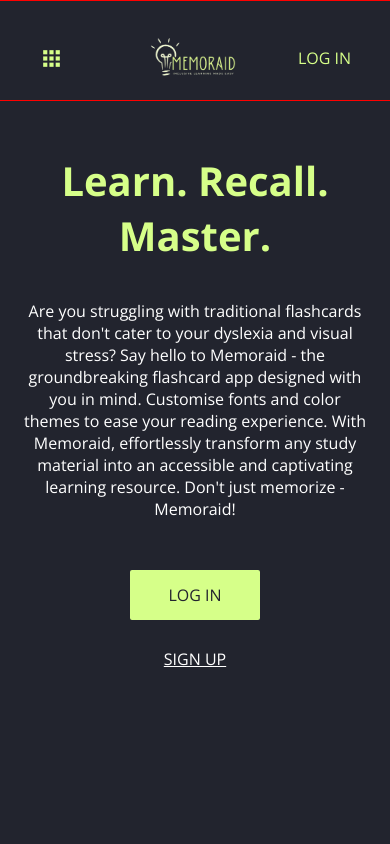
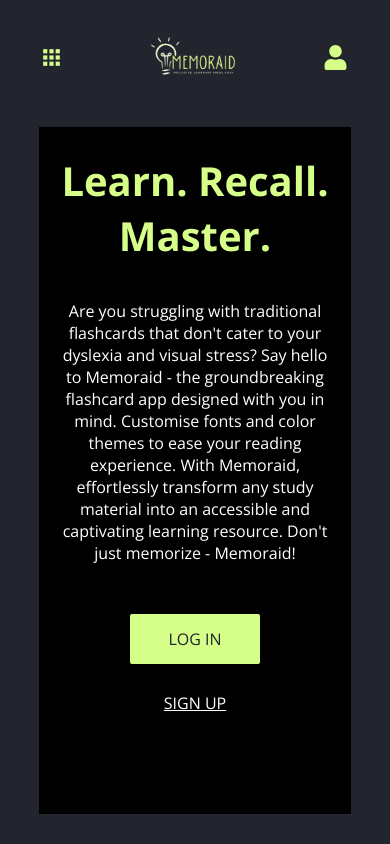
Before and after one commit to rkumari2/memoraid_client, a React (Vite) app: page / in a window 390 px wide. Built offline with nearby package versions, Linux system fonts and the light colour scheme.

Commit message:
navbar bug fixed

```diff
--- a/src/components/Navbar/index.jsx
+++ b/src/components/Navbar/index.jsx
@@ -3,6 +3,8 @@
 import { motion } from 'framer-motion'
 import { useAuth } from '../../authContext'
 import { IoMdClose } from "react-icons/io"
+import { IoLogOutSharp } from "react-icons/io5";
+import { FaUser } from "react-icons/fa";
 import { CgMenuGridR } from "react-icons/cg"
 import './style.css'
 
@@ -100,9 +102,9 @@
 
           <div id='login-btn-navbar'>
             {isLoggedIn ? (
-              <NavLink className='navlink' id='logout-link' onClick={handleLogout} > LOG OUT </NavLink>
+              <NavLink onClick={handleLogout} className='phone-menu-icon'> <IoLogOutSharp id='small-menu-icon'/> </NavLink>
             ) : (
-              <NavLink id='login-btn-text' to='/login'> LOG IN </NavLink>
+              <NavLink to='/login' className='phone-menu-icon'> <FaUser id='small-menu-icon'/> </NavLink>
             )}
           </div>
 
--- a/src/components/Navbar/style.css
+++ b/src/components/Navbar/style.css
@@ -97,7 +97,7 @@
 
     #navbar-cont {
         background-color: var(--bg);
-        border: 1px solid red;
+        /* border: 1px solid red; */
         padding-top: 15px;
         /* background-color: antiquewhite; */
         width: 100%;
--- a/src/pages/Home/style.css
+++ b/src/pages/Home/style.css
@@ -105,9 +105,10 @@
 
 @media only screen and (max-width: 450px) {
     .guest-home-page-cont {
-        /* background-color: black; */
+        background-color: black;
         padding-bottom: 100px;
         padding-top: 0px;
+        width: 80%;
     }
 
     .intro-paragraph {
@@ -120,8 +121,8 @@
     }
 
     .logged-in-home-page-cont {
-        /* background-color: black; */
-        width: 100%;
+        background-color: black;
+        width: 80%;
         height: 100%;
         display: flex;
         flex-direction: column;
@@ -131,8 +132,9 @@
         align-items: center;
         justify-content: start;
         /* margin-bottom: 500px; */
-        padding-left: 50px;
-        padding-right: 50px;
+        /* padding-left: 50px;
+        padding-right: 50px; */
+        text-align: center;
     }
 
     .logged-in-home-page-cont h1 {
@@ -152,7 +154,7 @@
 
     .option {
         height: 150px;
-        width: 90%;
+        width: 100%;
         display: flex;
         flex-direction: row;
         align-items: center;
@@ -163,6 +165,7 @@
     #option-box img {
         height: 45%;
         margin: 20px;
+        margin-left: 0px;
     }
 
     .tagline-home-page {
```
